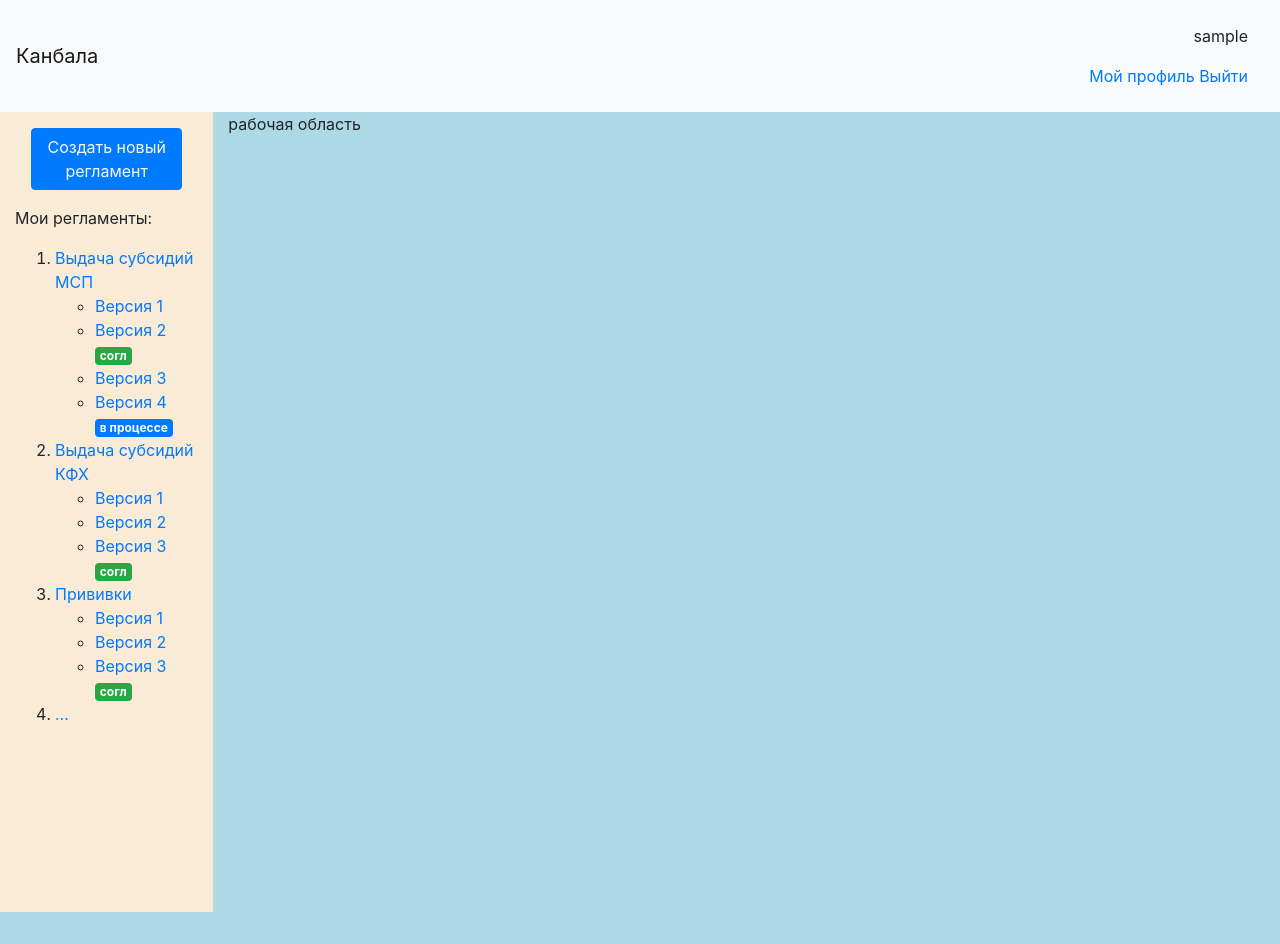
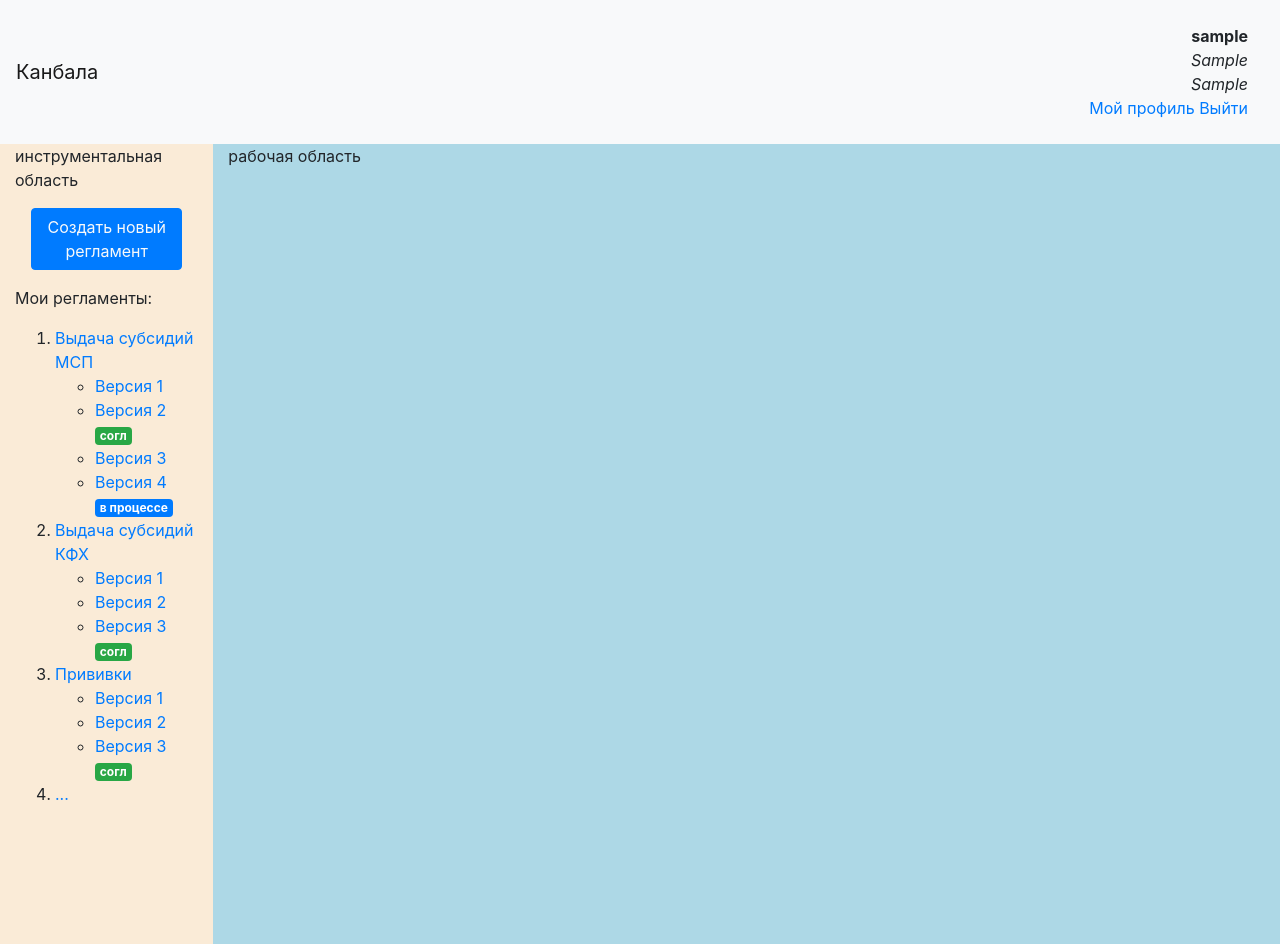
Before and after one commit to romakir/kanbala, a Flask app: page / in a window 1280 px wide. Before the commit the page ends 912 px from the top, so only its background shows below. Run offline with Flask 2, Linux system fonts and the light colour scheme; a user stored in the database is signed in; tables that the repository leaves empty hold one stand-in row (values such as "Sample post"); some libraries are stand-ins or nearby versions.

Commit message:
правка верстки

```diff
--- a/app/models.py
+++ b/app/models.py
@@ -15,6 +15,8 @@ class User(UserMixin, db.Model):
     id = db.Column(db.Integer, primary_key=True, autoincrement=True)
 
     username = db.Column(db.String(64), index=True)
+    organization = db.Column(db.String(256))
+    position = db.Column(db.String(256))
     email = db.Column(db.String(256))
     password_hash = db.Column(db.String(128))
 
--- a/app/templates/main/index.html
+++ b/app/templates/main/index.html
@@ -4,7 +4,9 @@
     <nav class="navbar navbar-light bg-light">
         <a class="navbar-brand" href="#">Канбала</a>
         <div class="text-right p-3">
-            <p>{{ user.username }}</p>
+            <p class="m-0"><b>{{ user.username }}</b></p>
+            <p class="m-0"><em>{{ user.organization }}</em></p>
+            <p class="m-0"><em>{{ user.position }}</em></p>
             <a href="#">Мой профиль</a>
             <a href="{{ url_for('auth.logout') }}">Выйти</a>
         </div>
@@ -15,6 +17,7 @@
     <div class="container-fluid">
         <div class="row" style="height: 100vh">
             <section class="col-sm-2" style="background: antiquewhite">
+                инструментальная область
                 <a class="btn btn-primary m-3 text-light">Создать новый регламент</a>
                 <p>Мои регламенты:</p>
                 <ol>
```
